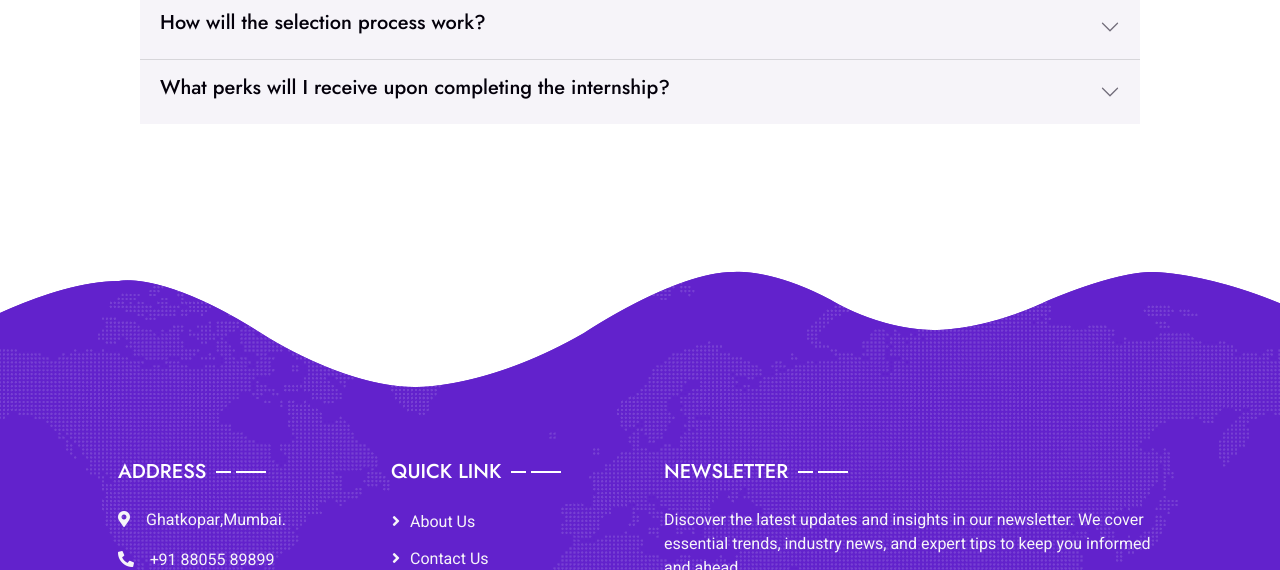
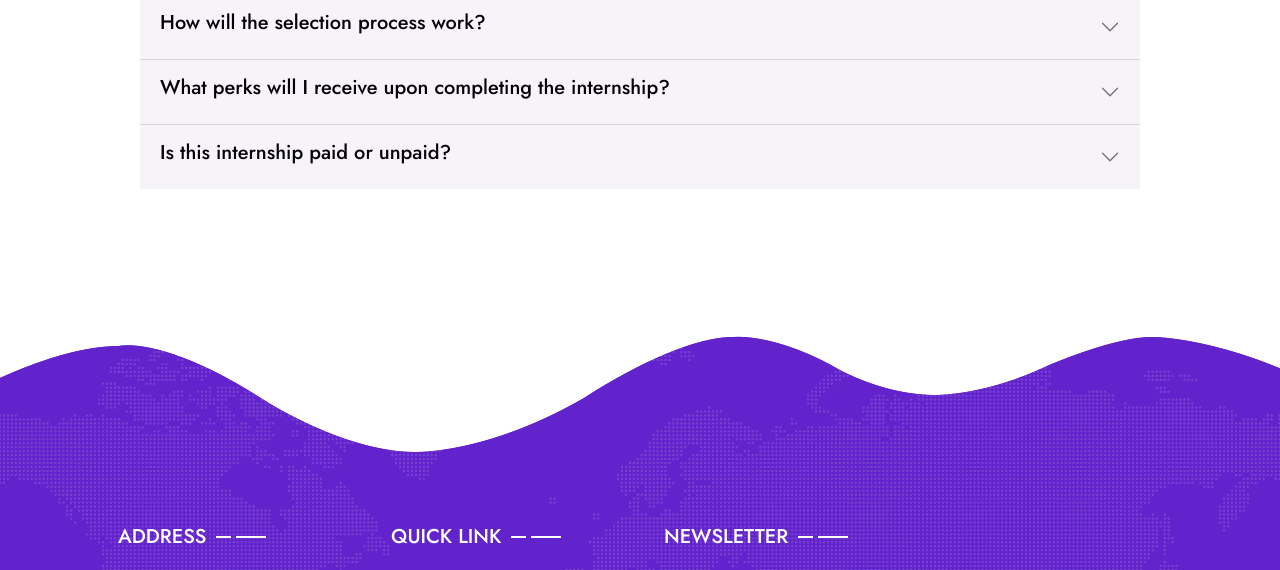
Before and after one commit to ankush-diwakar/metacode-horizons, a plain HTML site: page faq.html in a window 1280 px wide. Shown: the part 1060-1630 px from the top of the page. Drawn offline with nearby package versions, Linux system fonts and the light colour scheme.

Commit message:
Added and modified FAQs.

```diff
--- a/faq.html
+++ b/faq.html
@@ -209,6 +209,21 @@
                             </div>
                         </div>
 
+                        <!-- 7: coll7 -->
+                        <div class="accordion-item">
+                            <h2 class="accordion-header">
+                                <button class="accordion-button collapsed" type="button" data-bs-toggle="collapse"
+                                    data-bs-target="#coll7" aria-expanded="false" aria-controls="coll7">
+                                    <h5> Is this internship paid or unpaid?</h5>
+                                </button>
+                            </h2>
+                            <div id="coll7" class="accordion-collapse collapse" data-bs-parent="#accordionExample">
+                                <div class="accordion-body">
+                                    The intership we provide is strictly <strong>unpaid.</strong>
+                                </div>
+                            </div>
+                        </div>
+
                     </div>
                 </div>
 
```
